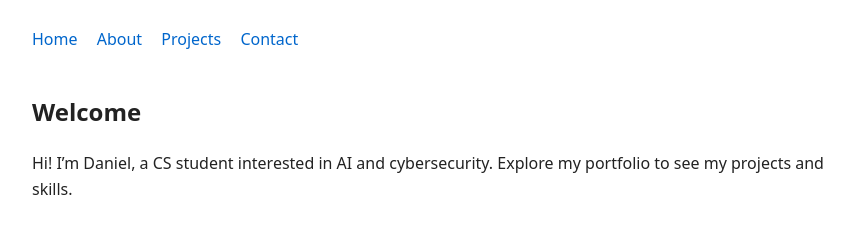
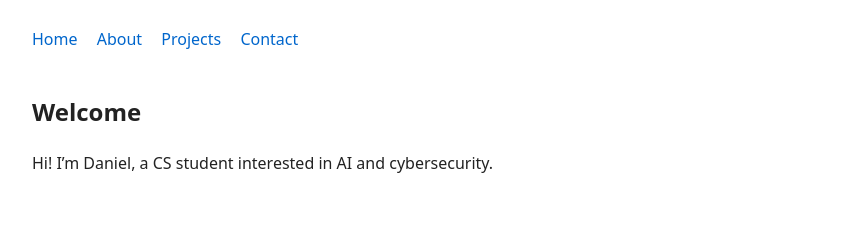
Before and after one commit to Danieltigerr626/Danieltigerr626.github.io, a plain HTML site: page index.html in a window 1280 px wide. Shown: the part 141-374 px from the top of the page, without its empty margins (208-1062 px from the left). Drawn offline with Linux system fonts and the light colour scheme.

Commit message:
Update index.html

```diff
--- a/index.html
+++ b/index.html
@@ -21,7 +21,7 @@
   <main>
     <section>
       <h2>Welcome</h2>
-      <p>Hi! I’m Daniel, a CS student interested in AI and cybersecurity. Explore my portfolio to see my projects and skills.</p>
+      <p>Hi! I’m Daniel, a CS student interested in AI and cybersecurity.</p>
     </section>
   </main>
 </body>
```
